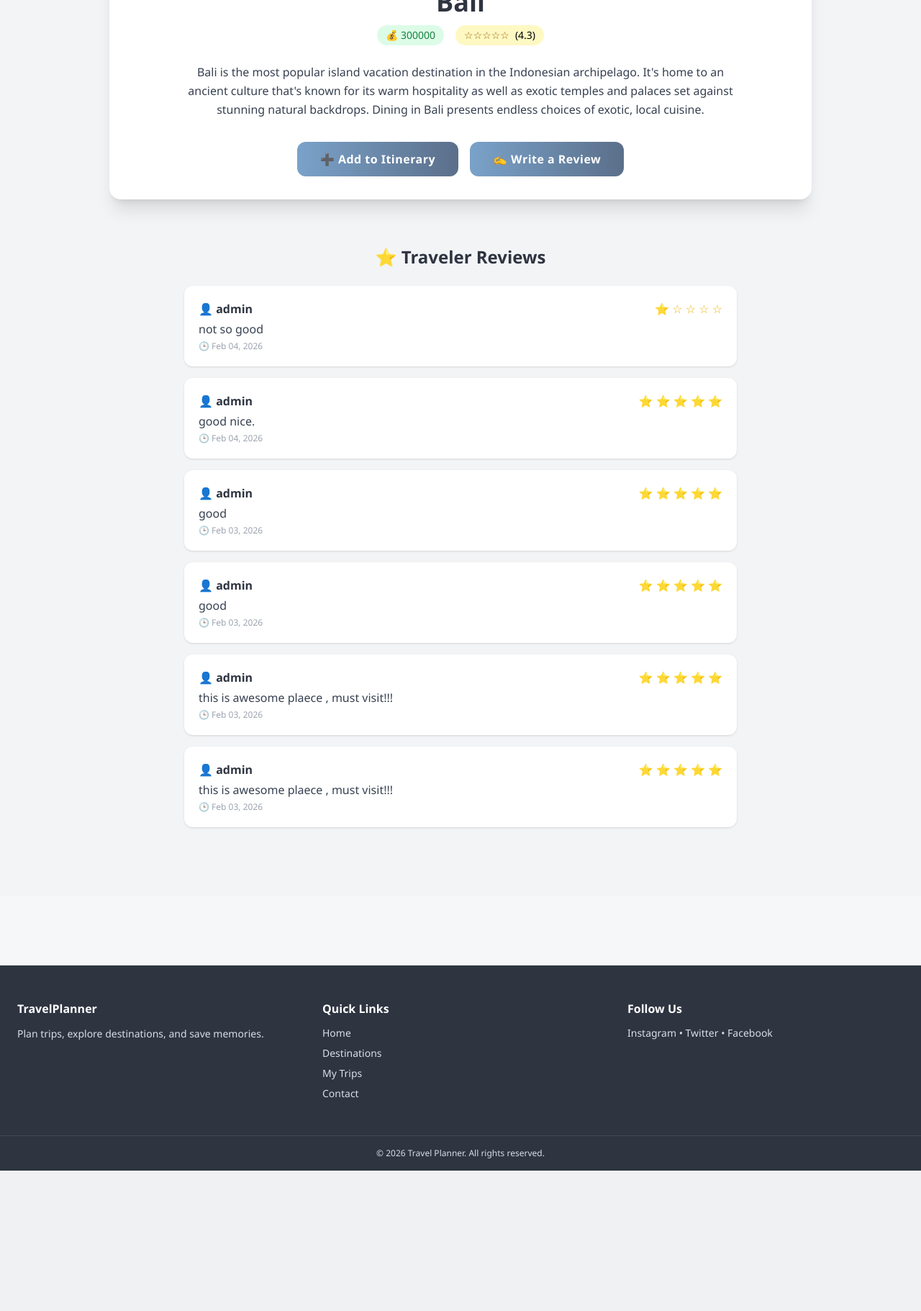
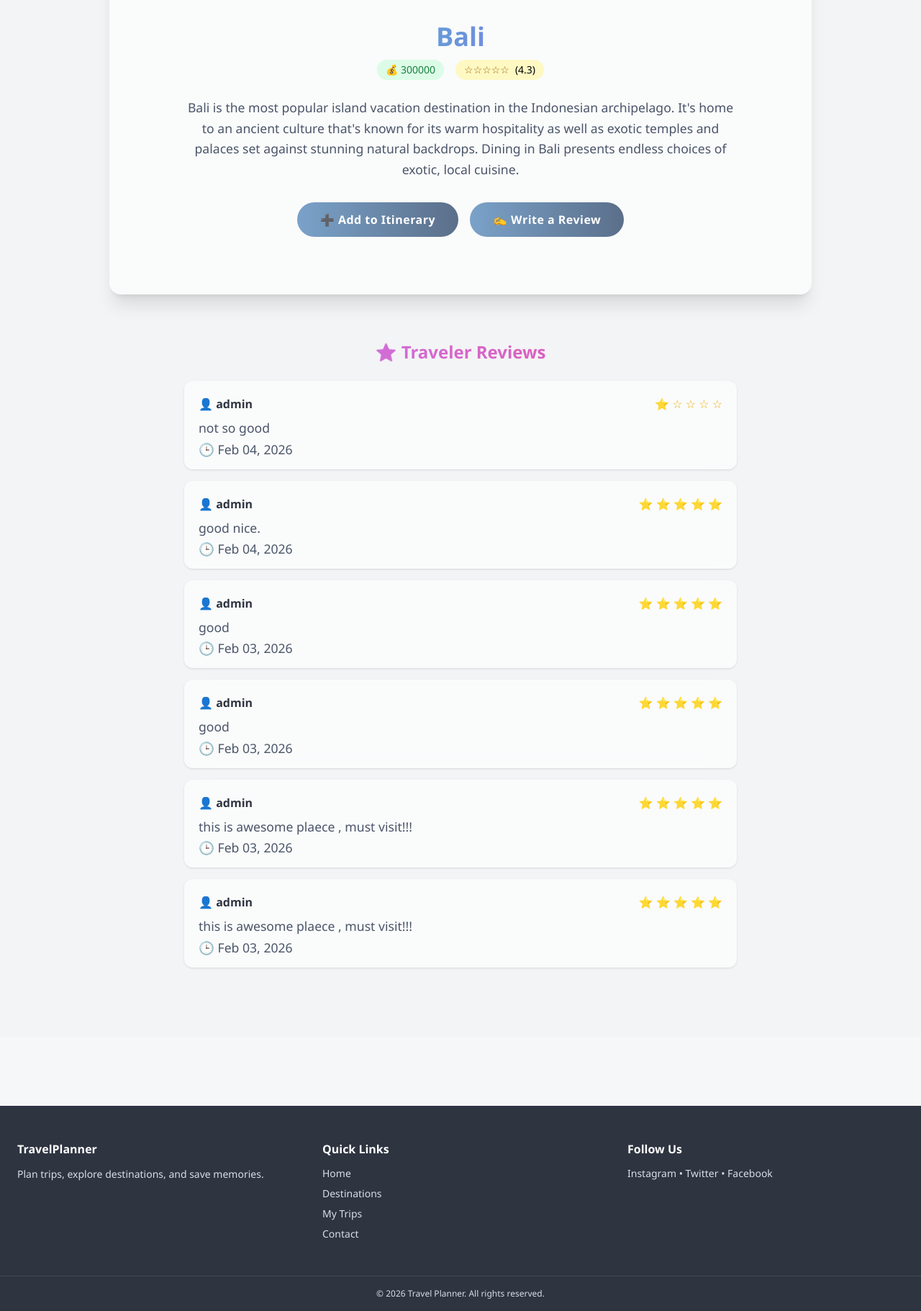
Before and after one commit to Lokesh19-PP/Travel-Planner-Webapp, a Django app: page /destinations/bali/ in a window 1280 px wide. Shown: the part 707-2528 px from the top of the page at 72% size. Before the commit the page ends 2333 px from the top, so only its background shows below. Run offline with Django 4.2, Linux system fonts and the light colour scheme; data comes from the database, SQL or seed files in the repository; some libraries are stand-ins or nearby versions.

Commit message:
Improve ui of the Destination detail page

```diff
--- a/core/templates/core/destination_detail.html
+++ b/core/templates/core/destination_detail.html
@@ -4,8 +4,8 @@
 <section class="bg-gray-100 py-24">
     <div class="max-w-5xl mx-auto px-6">
 
-        <!-- Main Card -->
-        <div class="bg-white rounded-2xl shadow-xl overflow-hidden">
+        <!-- Main Card with Glass Effect -->
+        <div class="glass rounded-2xl shadow-xl overflow-hidden">
 
             <!-- Image -->
             <div class="relative">
@@ -21,7 +21,7 @@
             <div class="p-8">
 
                 <!-- Title -->
-                <h1 class="text-3xl md:text-4xl font-extrabold text-center mb-3">
+                <h1 class="text-3xl md:text-4xl font-extrabold text-center mb-3 bg-gradient-to-r from-teal-400 to-purple-500 bg-clip-text text-transparent">
                     {{ destination.name }}
                 </h1>
 
@@ -35,7 +35,7 @@
                             {% if forloop.counter <= average_rating|floatformat:0 %}
                             <span>⭐</span>
                             {% else %}
-                                <span>☆</span>
+                            <span>☆</span>
                             {% endif %}
                         {% endfor %}
                         <span class="ml-2 text-black font-medium">({{ average_rating }})</span>
@@ -50,27 +50,28 @@
                 <!-- Actions -->
                 <div class="mt-8 flex flex-col sm:flex-row justify-center gap-4">
                     <a href="{% url 'itinerary_create' %}?destination={{ destination.id }}"
-                       class="btn bg-indigo-600 hover:bg-indigo-700 text-white px-8 py-3 rounded-xl text-center">
+                       class="btn bg-indigo-600 hover:bg-indigo-700 text-white px-8 py-3 rounded-full text-center">
                         ➕ Add to Itinerary
                     </a>
 
                     <a href="{% url 'add_review' destination.slug %}"
-                        class="btn bg-yellow-500 hover:bg-yellow-600 text-white px-8 py-3 rounded-xl text-center">
+                       class="btn bg-yellow-400 hover:bg-yellow-500 text-white px-8 py-3 rounded-full text-center">
                         ✍️ Write a Review
                     </a>
-
                 </div>
             </div>
         </div>
 
         <!-- Reviews Section -->
         <div class="mt-16">
-            <h2 class="text-2xl font-bold mb-6 text-center">⭐ Traveler Reviews</h2>
+            <h2 class="text-2xl font-bold mb-6 text-center bg-gradient-to-r from-purple-400 to-pink-500 bg-clip-text text-transparent">
+                ⭐ Traveler Reviews
+            </h2>
 
             {% if reviews %}
                 <div class="space-y-4 max-w-3xl mx-auto">
                     {% for review in reviews %}
-                    <div class="bg-white p-5 rounded-xl shadow flex flex-col gap-1">
+                    <div class="glass p-5 rounded-xl shadow flex flex-col gap-2">
                         <div class="flex justify-between items-center">
                             <span class="font-semibold">👤 {{ review.user.username }}</span>
                             <span class="text-yellow-500">
```
